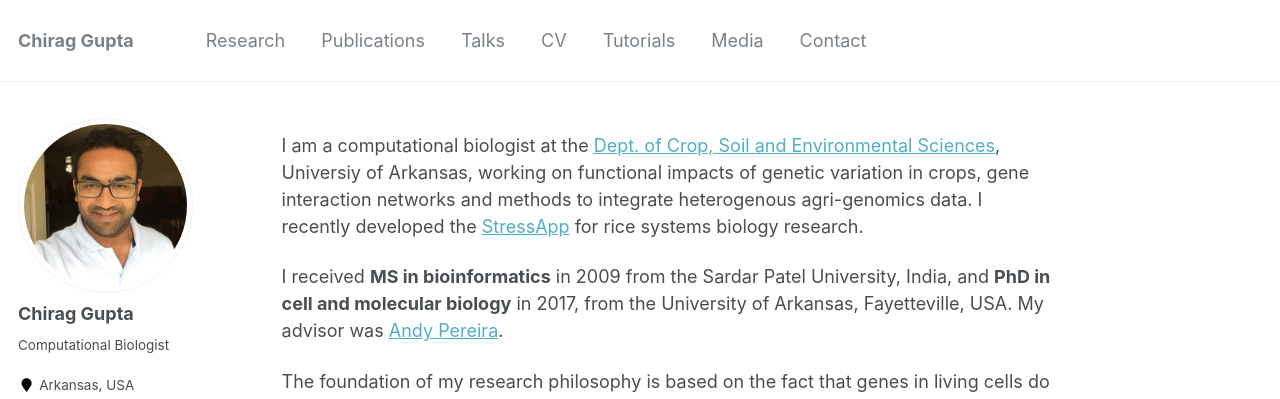
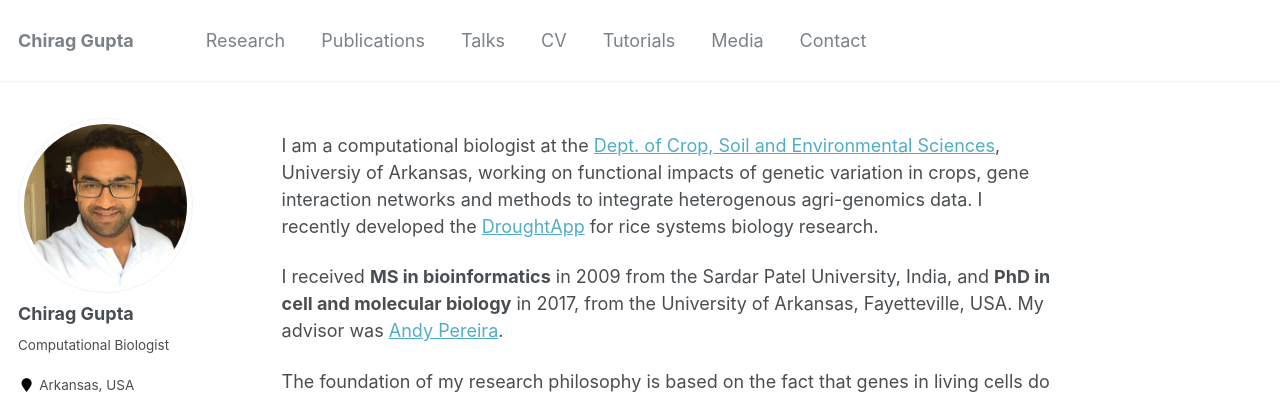
Before and after one commit to cngupta/cngupta.github.io, a Jekyll site: the page built from _pages/about.md, in a window 1280 px wide. Shown: the top 399 px of the page. Built offline with Jekyll 4.4.1, drawn with Linux system fonts in a browser that asks for light colours.

Commit message:
change stressApp to Droughtapp

```diff
--- a/_pages/about.md
+++ b/_pages/about.md
@@ -8,7 +8,7 @@ redirect_from:
   - /about.html
 ---
 
-I am a computational biologist at the [Dept. of Crop, Soil and Environmental Sciences](https://crop-soil-environmental-sciences.uark.edu/){:target="_blank"}, Universiy of Arkansas, working on functional impacts of genetic variation in crops, gene interaction networks and methods to integrate heterogenous agri-genomics data. I recently developed the [StressApp](http://rrn.uark.edu/shiny/apps/rrn/){:target="_blank"} for rice systems biology research.
+I am a computational biologist at the [Dept. of Crop, Soil and Environmental Sciences](https://crop-soil-environmental-sciences.uark.edu/){:target="_blank"}, Universiy of Arkansas, working on functional impacts of genetic variation in crops, gene interaction networks and methods to integrate heterogenous agri-genomics data. I recently developed the [DroughtApp](http://rrn.uark.edu/shiny/apps/rrn/){:target="_blank"} for rice systems biology research.
 
 I received **MS in bioinformatics** in 2009 from the Sardar Patel University, India, and **PhD in cell and molecular biology** in 2017, from the University of Arkansas, Fayetteville, USA. My advisor was [Andy Pereira](https://crop-soil-environmental-sciences.uark.edu/people/faculty-directory/uid/apereira/name/Andy+Pereira/){:target="_blank"}.
 
```
Also changed, not shown: _portfolio/01_stressapp.md (+1 -1 lines).
